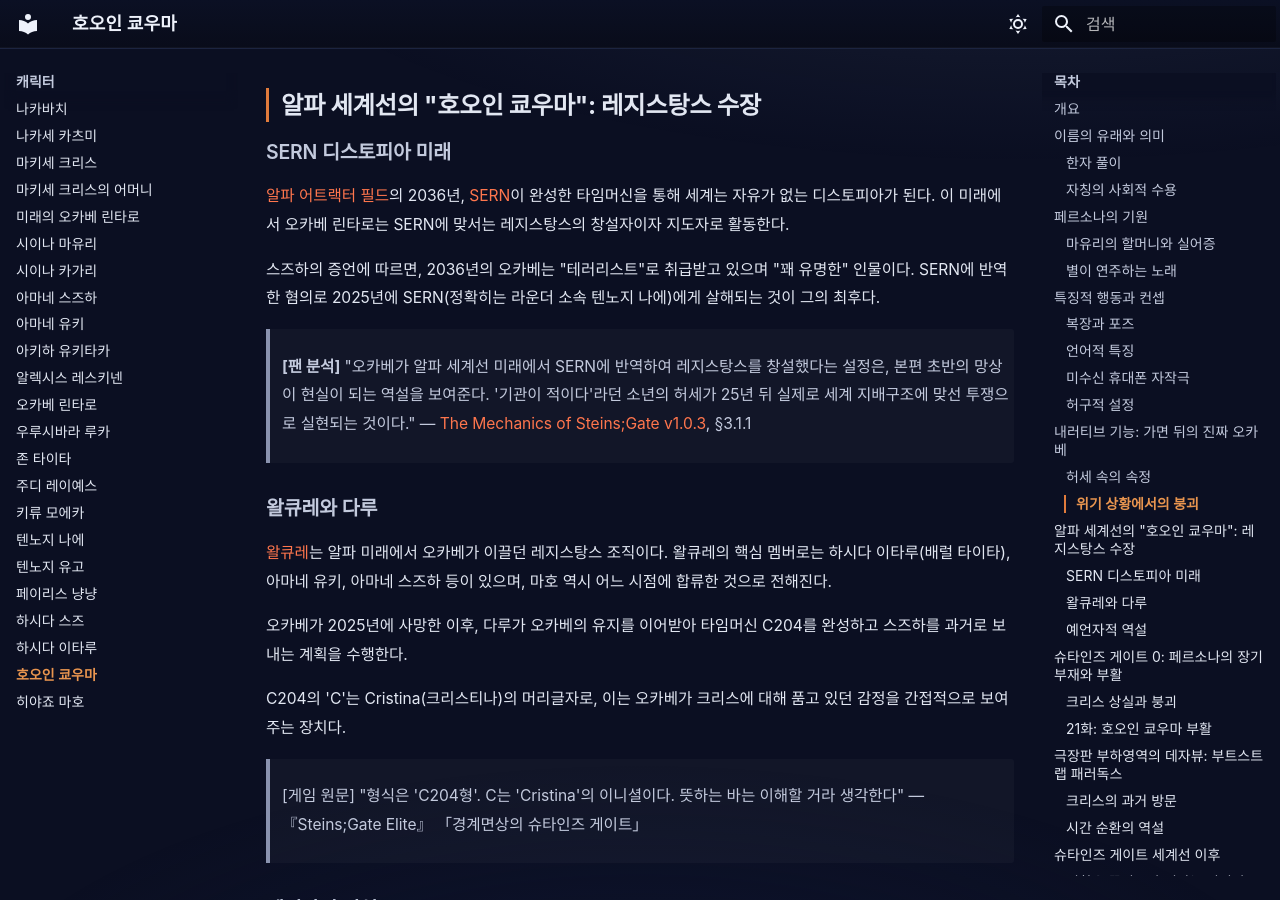
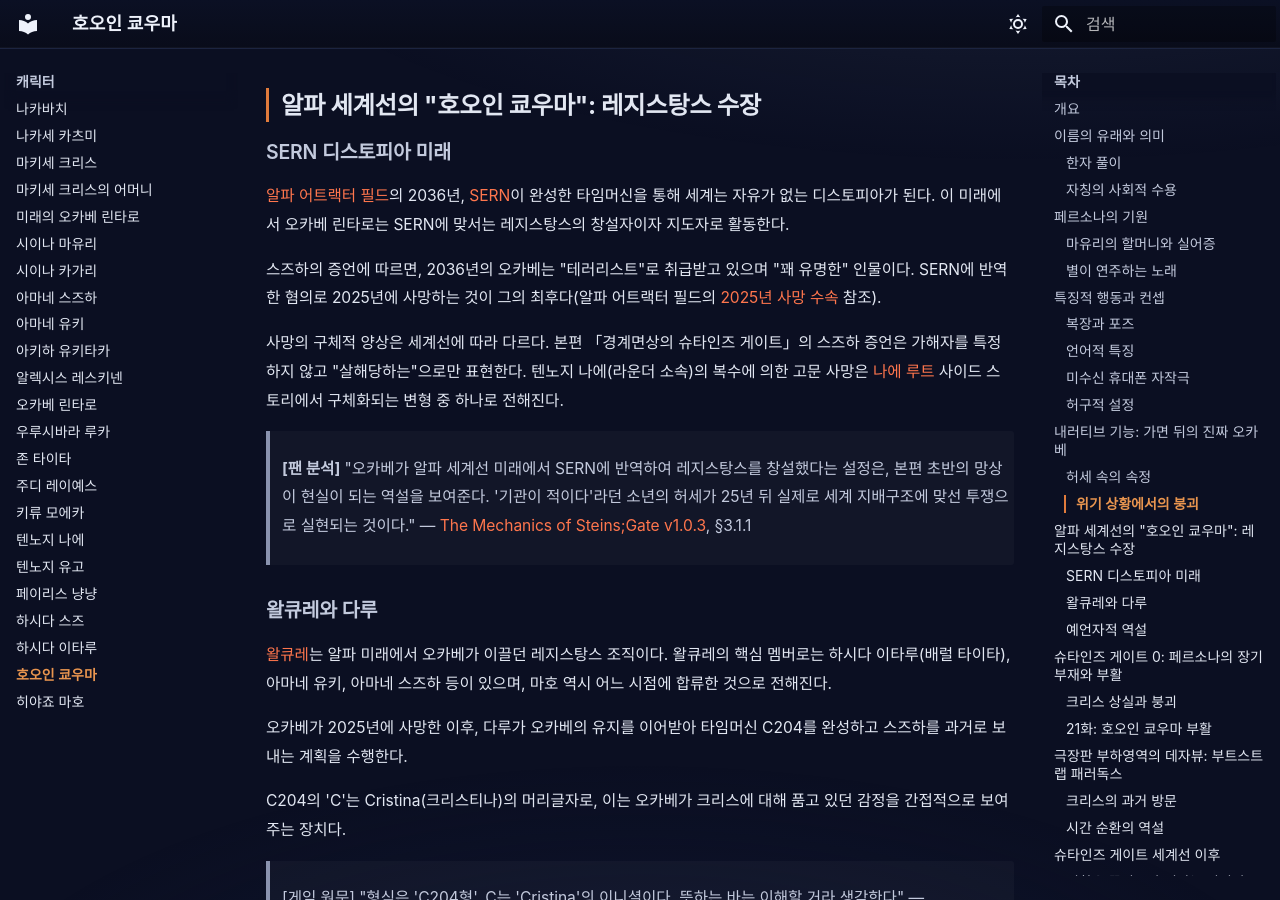
Before and after one commit to sgwiki/sgwiki.github.io, an MkDocs documentation site: the page built from wiki/캐릭터/호오인-쿄우마.md, in a window 1280 px wide and 900 px high, scrolled down 3983 px. Built offline with MkDocs 1.6.1 and Material for MkDocs 9.7.7, drawn with Linux system fonts in a browser that asks for light colours; some web fonts are replaced.

Commit message:
fix(wiki): 오카베-2025년-사망-수속 — P10 b0d20728 패치 적용

```diff
--- a/wiki/캐릭터/호오인-쿄우마.md
+++ b/wiki/캐릭터/호오인-쿄우마.md
@@ -101,7 +101,9 @@ description: "호오인 쿄우마는 《Steins;Gate》 시리즈의 주인공
 
 [알파 어트랙터 필드](../세계선/알파-어트랙터-필드.md)의 2036년, [SERN](../lore/SERN.md)이 완성한 타임머신을 통해 세계는 자유가 없는 디스토피아가 된다. 이 미래에서 오카베 린타로는 SERN에 맞서는 레지스탕스의 창설자이자 지도자로 활동한다.
 
-스즈하의 증언에 따르면, 2036년의 오카베는 "테러리스트"로 취급받고 있으며 "꽤 유명한" 인물이다. SERN에 반역한 혐의로 2025년에 SERN(정확히는 라운더 소속 텐노지 나에)에게 살해되는 것이 그의 최후다.
+스즈하의 증언에 따르면, 2036년의 오카베는 "테러리스트"로 취급받고 있으며 "꽤 유명한" 인물이다. SERN에 반역한 혐의로 2025년에 사망하는 것이 그의 최후다(알파 어트랙터 필드의 [2025년 사망 수속](../lore/오카베-2025년-사망-수속.md) 참조).
+
+사망의 구체적 양상은 세계선에 따라 다르다. 본편 「경계면상의 슈타인즈 게이트」의 스즈하 증언은 가해자를 특정하지 않고 "살해당하는"으로만 표현한다. 텐노지 나에(라운더 소속)의 복수에 의한 고문 사망은 [나에 루트](../lore/나에-루트.md) 사이드 스토리에서 구체화되는 변형 중 하나로 전해진다.
 
 > **[팬 분석]** "오카베가 알파 세계선 미래에서 SERN에 반역하여 레지스탕스를 창설했다는 설정은, 본편 초반의 망상이 현실이 되는 역설을 보여준다. '기관이 적이다'라던 소년의 허세가 25년 뒤 실제로 세계 지배구조에 맞선 투쟁으로 실현되는 것이다." — [The Mechanics of Steins;Gate v1.0.3](../근거자료/비공식/mechanics-of-steins-gate/ch3.md), §3.1.1
 
```
Also changed, not shown: wiki/lore/오카베-2025년-사망-수속.md (+3 -1 lines).
